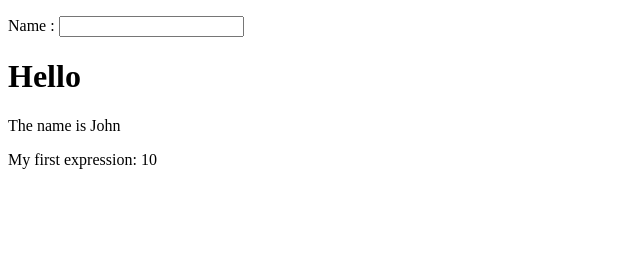
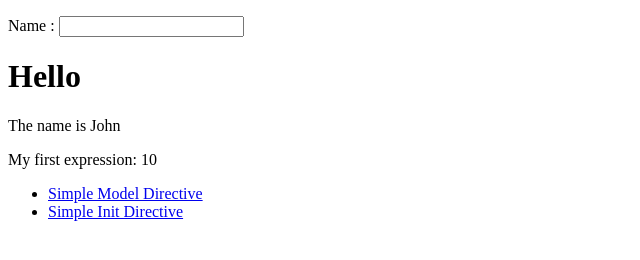
Before and after one commit to rajeswarakumar/Samples, a website: page Index.html in a window 1280 px wide. Shown: the whole page, without its empty margins (0-640 px from the left). Drawn offline with nearby package versions, Linux system fonts and the light colour scheme.

Commit message:
Update Index.html

```diff
--- a/Index.html
+++ b/Index.html
@@ -17,5 +17,9 @@
         <!--Notice that the expression result is displayed-->
         <p>My first expression: {{ 5 + 5 }}</p>
     </div>
+    <ul class="nav">
+            <li><a href="https://mysampleprojects.herokuapp.com/SimpleModelDirective"> Simple Model Directive </a></li>
+            <li><a href="https://mysampleprojects.herokuapp.com/SimpleInitDirective"> Simple Init Directive </a></li>
+        </ul>
 </body>
 </html>
```
